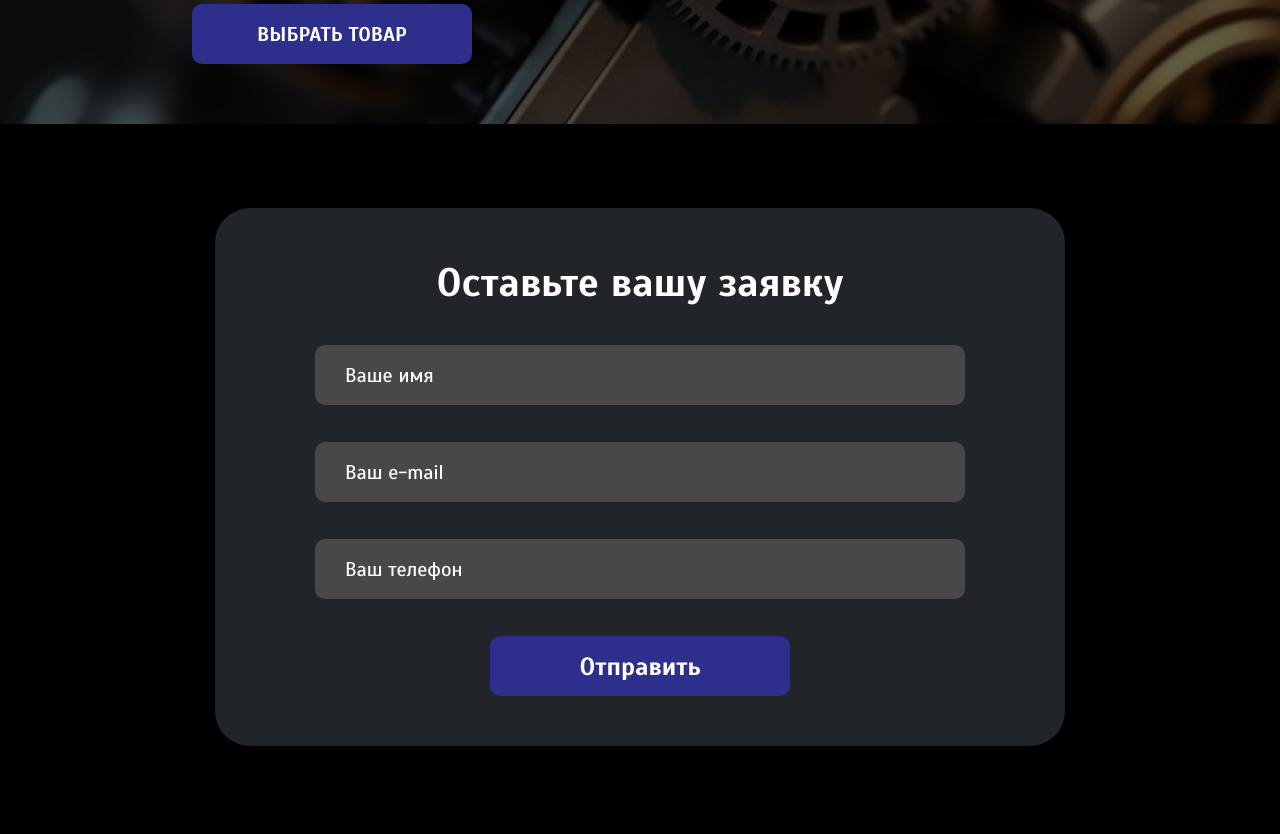
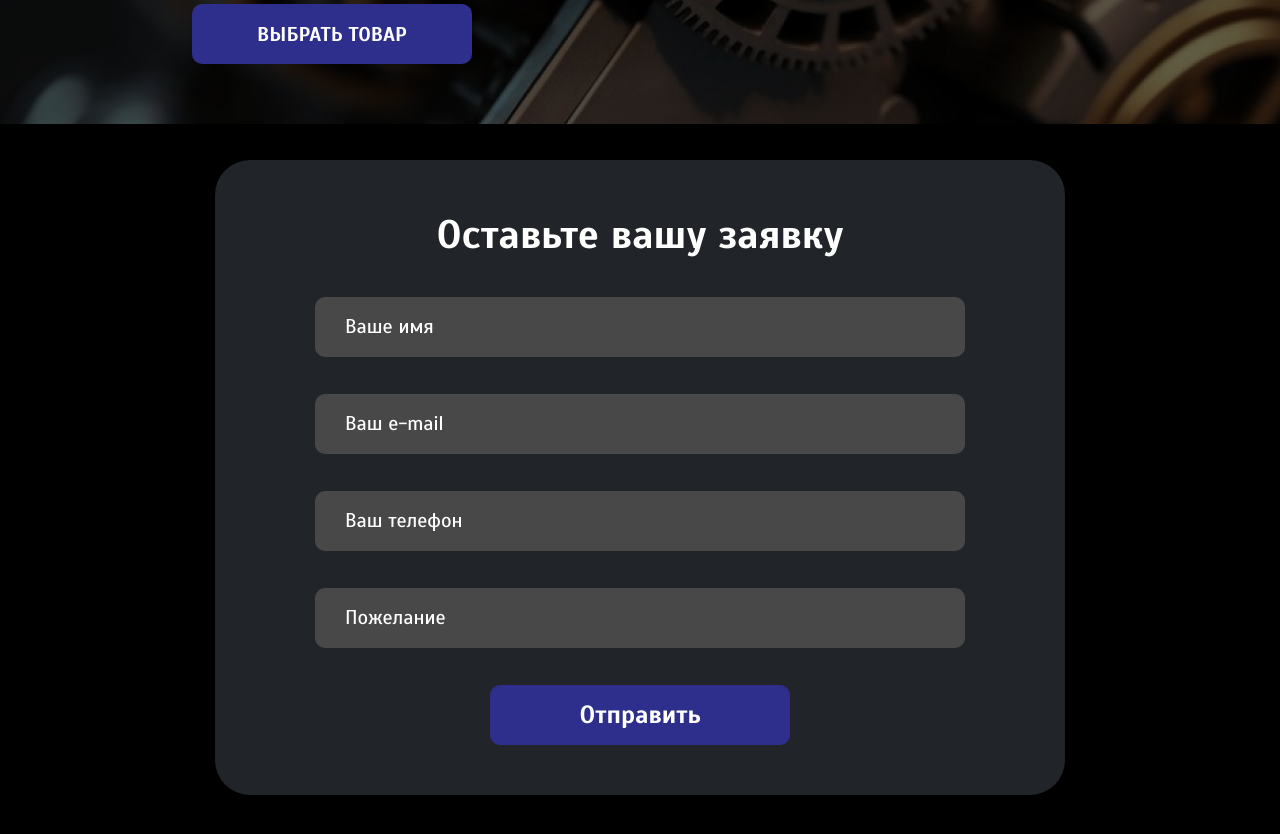
Before and after one commit to Chamber6821/kosox-web, a React (Create React App) app: page / in a window 1280 px wide. Shown: the part 859-1693 px from the top of the page. Built offline with nearby package versions, Linux system fonts and the light colour scheme; no server answers.

Commit message:
refactor(Home): use Form instead of custom div

```diff
--- a/src/pages/Home.jsx
+++ b/src/pages/Home.jsx
@@ -1,3 +1,4 @@
+import Form from "../components/Form";
 import Cards from "./catalog/Cards";
 
 export default function Home({ api }) {
@@ -23,15 +24,7 @@ export default function Home({ api }) {
           <a href="/catalog">ВЫБРАТЬ ТОВАР</a>
         </div>
       </div>
-      <div id="contact_form" className="contact_form">
-        <div className="contact_form_flex">
-          <h2>Оставьте вашу заявку</h2>
-          <input placeholder="Ваше имя" type="text" name="name" />
-          <input placeholder="Ваш e-mail" type="text" name="surname" />
-          <input placeholder="Ваш телефон" type="text" name="phone" />
-          <button>Отправить</button>
-        </div>
-      </div>
+      <Form api={api} />
       <Cards api={api} />
       <div className="promishlenost">
         <div className="promishlenost_title">
```
